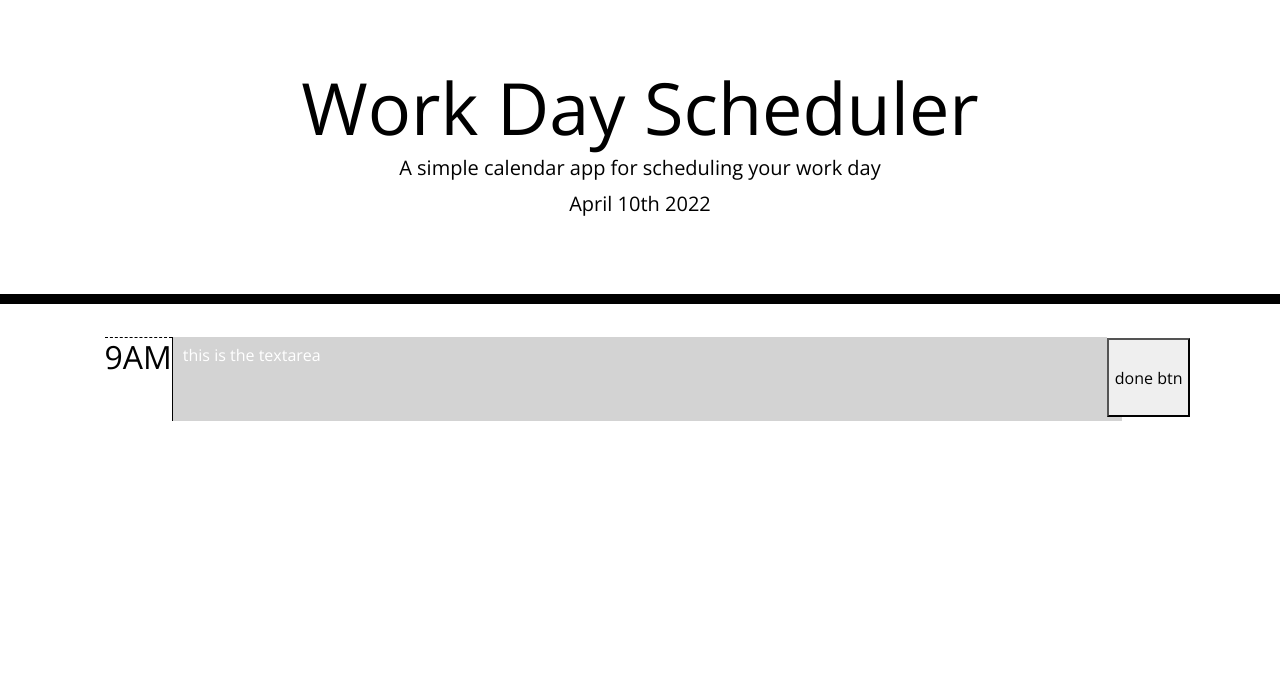
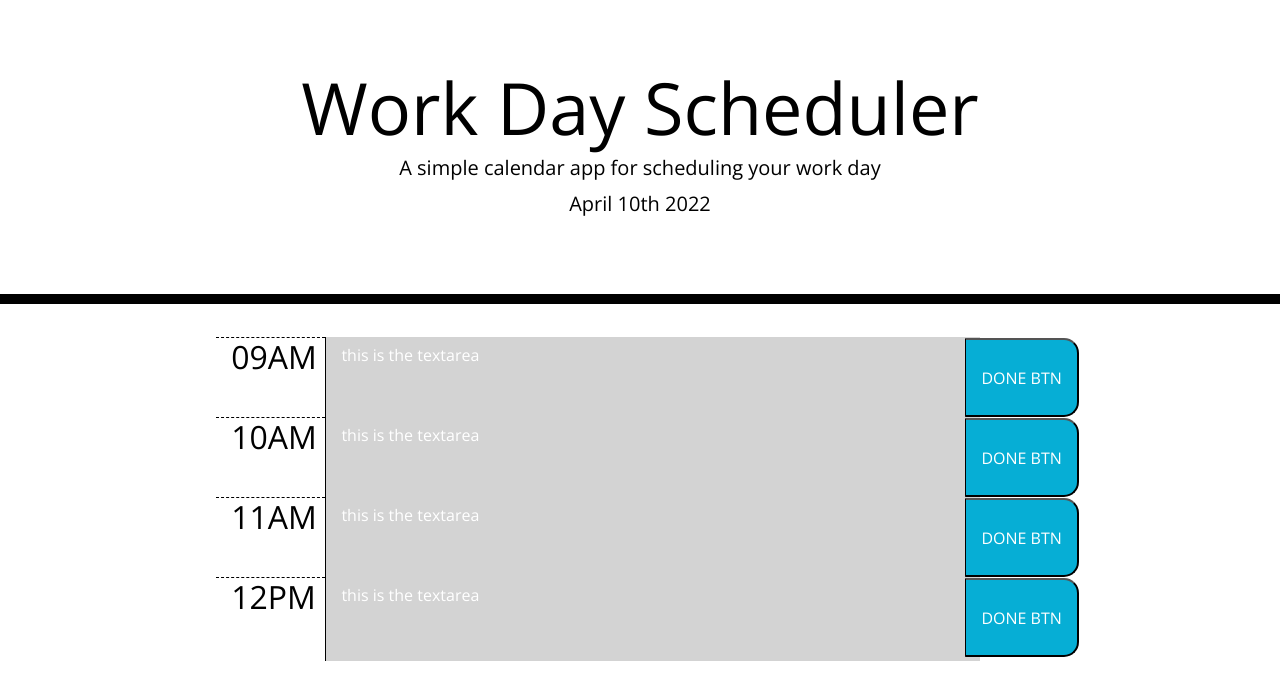
Before and after one commit to khcarver1/Work-Day-Scheduler, a plain HTML site: page index.html in a window 1280 px wide. Drawn offline with nearby package versions, Linux system fonts and the light colour scheme.

Commit message:
saveBtn updated

```diff
--- a/assets/script.js
+++ b/assets/script.js
@@ -10,9 +10,6 @@
 // WHEN I refresh the page
 // THEN the saved events persist
 
-var hour = "9:00";
-var timeBlock = document.querySelector("#hourbox")
-
 //DONE
 // WHEN I open the planner
 // THEN the current day is displayed at the top of the calendar
--- a/index.html
+++ b/index.html
@@ -28,14 +28,37 @@
       <p class="lead">A simple calendar app for scheduling your work day</p>
       <p id="currentDay" class="lead">datebox</p>
     </header>
-          <div class="row justify-content-center">
+    <section class="">
+          <div class="row flex-fill justify-content-center">
             <tr>
-              <td><h2 id="" class="hour time-block ">9AM</h2></td>
-              <td><textarea class="description past" name="" id="" cols="100" rows="4">this is the textarea</textarea></td>
-              <td><a id="" class="row"><button class="save-Btn">done btn</button></a></td>
+              <td><h2 id="" class="hour time-block flex-fll col-lg-1">09AM</h2></td>
+              <td><textarea class="description past col-lg-6" name="" id="" cols="100" rows="4">this is the textarea</textarea></td>
+              <td><a id="" class="row"><button class="saveBtn col-lg-12">DONE BTN</button></a></td>
+            </tr>
+          </div>
+          <div class="row flex-fill justify-content-center">
+            <tr>
+              <td><h2 id="" class="hour time-block flex-fll col-lg-1">10AM</h2></td>
+              <td><textarea class="description past col-lg-6" name="" id="" cols="100" rows="4">this is the textarea</textarea></td>
+              <td><a id="" class="row"><button class="saveBtn col-lg-12">DONE BTN</button></a></td>
+            </tr>
+          </div>
+          <div class="row flex-fill justify-content-center">
+            <tr>
+              <td><h2 id="" class="hour time-block flex-fill col-lg-1 ">11AM</h2></td>
+              <td><textarea class="description past col-lg-6" name="" id="" cols="100" rows="4">this is the textarea</textarea></td>
+              <td><a id="" class="row"><button class="saveBtn col-lg-12">DONE BTN</button></a></td>
+            </tr>
+          </div>
+          <div class="row flex-fill justify-content-center">
+            <tr>
+              <td><h2 id="" class="hour time-block flex-fill col-lg-1 ">12PM</h2></td>
+              <td><textarea class="description past col-lg-6" name="" id="" cols="100" rows="4">this is the textarea</textarea></td>
+              <td><a id="" class="row"><button class="saveBtn col-lg-12  ">DONE BTN</button></a></td>
             </tr>
           </div>
       </div>
+    </section>
     <script src="https://code.jquery.com/jquery-3.4.1.min.js"></script>
     <script src="https://cdnjs.cloudflare.com/ajax/libs/moment.js/2.24.0/moment.min.js"></script>
     <script src="./assets/script.js"></script>
```
